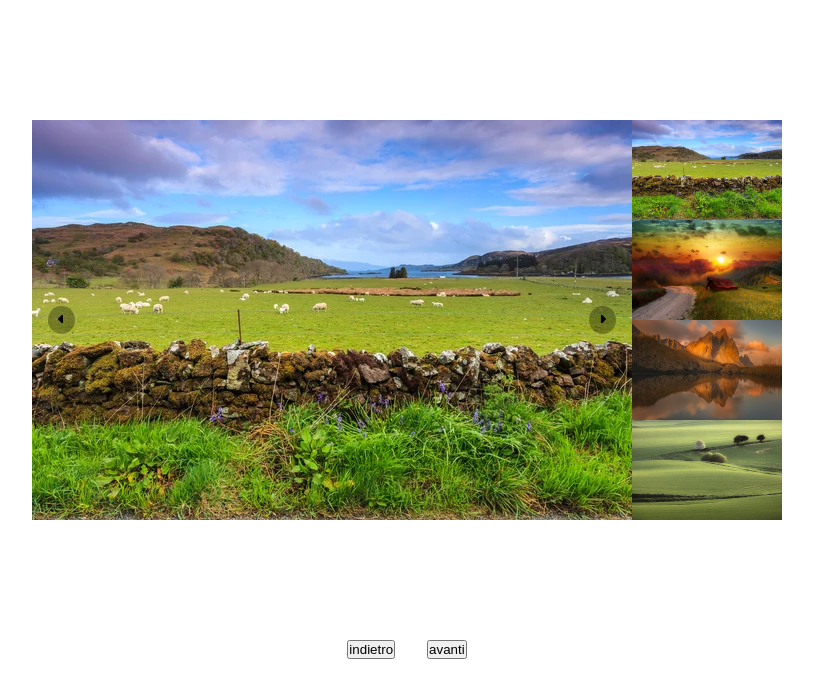
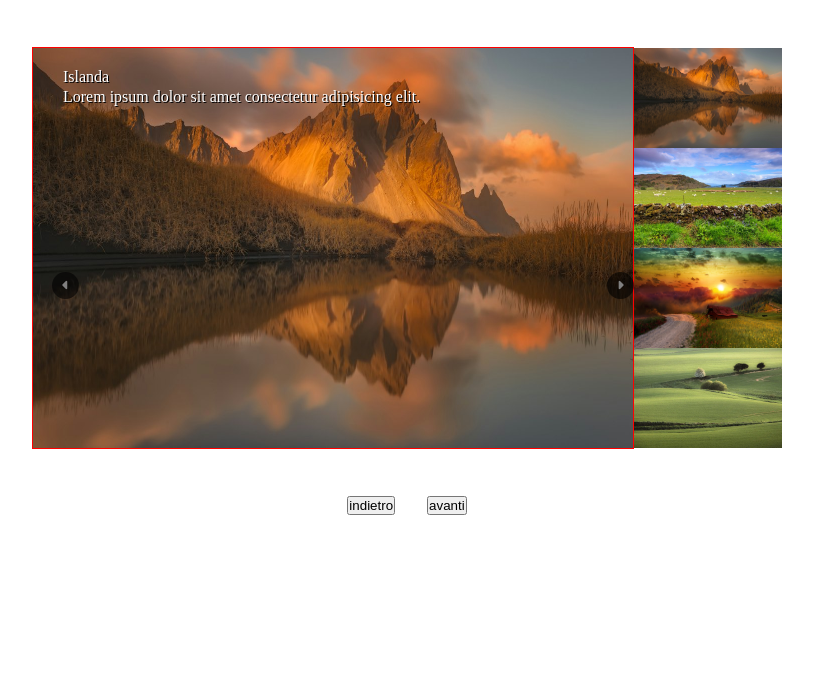
Before and after one commit to erosalpe/js-array-objects-carousel, a plain HTML site: page index.html in a window 1280 px wide. Shown: the whole page, without its empty margins (233-1046 px from the left). Drawn offline with Linux system fonts and the light colour scheme.

Commit message:
feat(carosello) aggiunto ciclo infinito e immagini da array di oggetti

```diff
--- a/assets/css/style.css
+++ b/assets/css/style.css
@@ -5,7 +5,7 @@
 }
 
 .photoNav{
-    height: 80vh;
+    margin: 3rem auto;
     display: flex;
     align-items: center;
     justify-content: center;
@@ -21,16 +21,9 @@
 
 #carosello figure > img{
     width: 600px;
+    height: 400px;
     display: block;
 
-}
-
-#carosello figure{
-    width: 600px;
-    object-fit: cover;
-    position: absolute;
-    z-index: -1;
-    top: 0;
 }
 
 .active{
@@ -41,15 +34,15 @@
     display: none;
 }
 
-#carosello .bottoni{
+.bottoni{
     width: 100%;
     display: flex;
-    justify-content: space-between;
+    justify-content: center;
     padding-inline: 1rem;
-}
-
-.photoNav{
-    display: flex;
+    gap: 33rem;
+    position: absolute;
+    top: 34%;
+    right: 5%;
 }
 
 #sidePic > img{
@@ -70,8 +63,8 @@
     justify-content: center;
 }
 
-#carosello .btn{
-    background-color: rgba(0, 0, 0, 0.3);
+.bottoni .btn{
+    background-color: rgba(0, 0, 0, 0.6);
     border: none;
     padding-inline: 10px;
     padding-block: 7px;
@@ -80,3 +73,34 @@
     align-items: center;
     border-radius: 50%;
 }
+
+.btn{
+    cursor: pointer;
+}
+
+i{
+    color: grey;
+}
+
+.scheda{
+    border: 1px solid red;
+    position: relative;
+}
+
+.titolo{
+    position: absolute;
+    top: 5%;
+    left: 5%;
+}
+
+.descrizione{
+    position: absolute;
+    top: 10%;
+    left: 5%;
+}
+
+.titolo,
+.descrizione{
+    color: white;
+    text-shadow: 1px 1px black;
+}
--- a/assets/js/main.js
+++ b/assets/js/main.js
@@ -0,0 +1,107 @@
+const nextPhoto = document.getElementById("btnR");
+const prevPhoto = document.getElementById("btnL");
+const magicRun = document.getElementById("autoRun");
+const stopMagicRun = document.getElementById("stopAutoRun");
+let contatoreCarosello = 0;
+const arrayImmagini = [
+    {
+        immagine: "iceland-photo-tours10.jpg",
+        titolo: "Islanda",
+        descrizione: "Lorem ipsum dolor sit amet consectetur adipisicing elit.",
+    },
+    {
+        immagine: "fence-wall-in-scotland.jpg",
+        titolo: "Scozia",
+        descrizione: "Lorem ipsum dolor sit amet consectetur adipisicing elit.",
+    },
+    {
+        immagine: "great-landscape-hd-wallpaper-preview.jpg",
+        titolo: "Paesaggio Ai",
+        descrizione: "Lorem ipsum dolor sit amet consectetur adipisicing elit.",
+    },
+    {
+        immagine: "landscape-view-green.jpg",
+        titolo: "Paesaggio Ai",
+        descrizione: "Lorem ipsum dolor sit amet consectetur adipisicing elit.",
+    },
+];
+
+const caroselloHtml = document.getElementById("carosello");
+const suggestedHtml = document.getElementById("suggested");
+const autoRunHtml = document.getElementById("autoRun");
+
+for(let i = 0; i < arrayImmagini.length; i++){
+    let percorsoImmagine = arrayImmagini[i].immagine;
+    console.log(percorsoImmagine);
+
+    if (i === 0){
+        caroselloHtml.innerHTML += `
+            <div class="scheda active">
+                <span class="titolo">${arrayImmagini[i].titolo}</span>
+                <span class="descrizione">${arrayImmagini[i].descrizione}</span>
+                <figure>
+                    <img src='./assets/img/${arrayImmagini[i].immagine}'>
+                </figure>
+            </div>
+            `
+        ;
+    } else{
+        caroselloHtml.innerHTML += `
+            <div class="scheda none">
+                <span class="titolo">${arrayImmagini[i].titolo}</span>
+                <span class="descrizione">${arrayImmagini[i].descrizione}</span>
+                <figure>
+                    <img src='./assets/img/${arrayImmagini[i].immagine}'>
+                </figure>
+            </div>
+            `
+        ;
+    }
+
+    suggestedHtml.innerHTML += `
+        <figure id="sidePic">
+            <img src='./assets/img/${arrayImmagini[i].immagine}'>
+        </figure>
+        `
+    ;
+
+};
+
+
+
+nextPhoto.addEventListener("click", function(){
+    const arrayImmaginiPagina = document.querySelectorAll("div.scheda");
+    if(contatoreCarosello < arrayImmagini.length - 1){
+        arrayImmaginiPagina[contatoreCarosello].classList.remove( "active" );
+        arrayImmaginiPagina[contatoreCarosello].classList.add( "none" );
+        contatoreCarosello++;
+        arrayImmaginiPagina[contatoreCarosello].classList.add( "active" );
+        arrayImmaginiPagina[contatoreCarosello].classList.remove( "none" );
+        console.log(contatoreCarosello);
+    } else {
+        arrayImmaginiPagina[contatoreCarosello].classList.remove( "active" );
+        arrayImmaginiPagina[contatoreCarosello].classList.add( "none" );
+        contatoreCarosello = 0;
+        arrayImmaginiPagina[contatoreCarosello].classList.add( "active" );
+        arrayImmaginiPagina[contatoreCarosello].classList.remove( "none" );
+    }
+
+})
+
+prevPhoto.addEventListener("click", function(){
+    const arrayImmaginiPagina = document.querySelectorAll("div.scheda");
+    if(contatoreCarosello === 0){
+        arrayImmaginiPagina[contatoreCarosello].classList.remove( "active" );
+        arrayImmaginiPagina[contatoreCarosello].classList.add( "none" );
+        contatoreCarosello = arrayImmagini.length - 1;
+        arrayImmaginiPagina[contatoreCarosello].classList.add( "active" );
+        arrayImmaginiPagina[contatoreCarosello].classList.remove( "none" );
+        console.log(contatoreCarosello);
+    } else {
+        arrayImmaginiPagina[contatoreCarosello].classList.remove( "active" );
+        arrayImmaginiPagina[contatoreCarosello].classList.add( "none" );
+        contatoreCarosello--;
+        arrayImmaginiPagina[contatoreCarosello].classList.add( "active" );
+        arrayImmaginiPagina[contatoreCarosello].classList.remove( "none" );
+    }
+})
--- a/index.html
+++ b/index.html
@@ -11,49 +11,29 @@
     <main>
         <div class="photoNav">
             <div id="carosello">
-                <div class="bottoni">
-                    <button class="btn btnL">
-                        <i class="fa-solid fa-caret-left"></i>
-                    </button>
-                    <button class="btn btnR">
-                        <i class="fa-solid fa-caret-right"></i>
-                    </button>
-                </div>
 
-                <figure class="none">
-                    <img src="./assets/img/iceland-photo-tours10.jpg" alt="photo">
-                </figure>
 
-                <figure class="active">
-                    <img src="./assets/img/fence-wall-in-scotland.jpg" alt="photo">
-                </figure>
 
-                <figure class="none">
-                    <img src="./assets/img/great-landscape-hd-wallpaper-preview.jpg" alt="photo">
-                </figure>
+
+
+
             </div>
 
-            <div class="suggested">
-                <figure id="sidePic">
-                    <img src="./assets/img/fence-wall-in-scotland.jpg" alt="photo">
-                </figure>
-
-                <figure id="sidePic">
-                    <img src="./assets/img/great-landscape-hd-wallpaper-preview.jpg" alt="photo">
-                </figure>
-
-                <figure id="sidePic">
-                    <img src="./assets/img/iceland-photo-tours10.jpg" alt="photo">
-                </figure>
-
-                <figure id="sidePic">
-                    <img src="./assets/img/landscape-view-green.jpg" alt="photo">
-                </figure>
+            <div id="suggested">
             </div>
         </div>
+
+        <div class="bottoni">
+            <button class="btn" id="btnL">
+                <i class="fa-solid fa-caret-left"></i>
+            </button>
+            <button class="btn" id="btnR">
+                <i class="fa-solid fa-caret-right"></i>
+            </button>
+        </div>
         <div id="carouselAutoButtons">
-            <button class="btn btnL">indietro</button>
-            <button class="btn btnR">avanti</button>
+            <button class="btn" id="autoRun">indietro</button>
+            <button class="btn" id="stopAutoRun">avanti</button>
         </div>
 
     </main>
```
